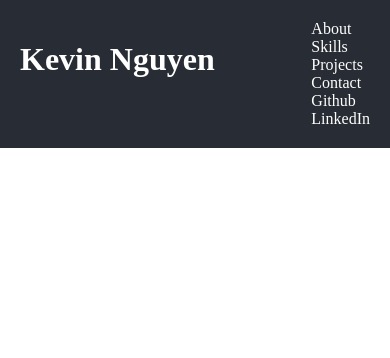
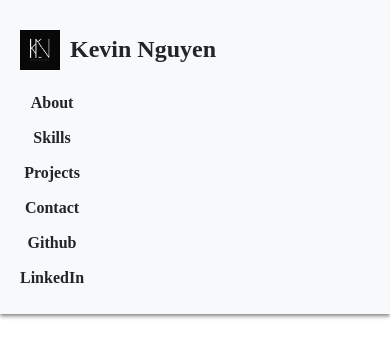
Before and after one commit to KevWin717/personal-portfolio, a React (Create React App) app: page / in a window 390 px wide. Shown: the top 358 px of the page. Built offline with nearby package versions, Linux system fonts and the light colour scheme.

Commit message:
Update header layout and styling with logo and navigation

```diff
--- a/src/components/Header.css
+++ b/src/components/Header.css
@@ -1,14 +1,98 @@
 header {
     display: flex;
     justify-content: space-between;
-    background-color: #282c34;
+    align-items: center;
+    background-color: #f8f9fa;
     padding: 20px;
-    color: white;
+    color: #212529;
+    box-shadow: 0 2px 4px rgba(0, 0, 0, 0.5);
 }
 
-nav a {
+.logo-content {
     display: flex;
+    align-items: center;
+    margin-bottom: 10px;
+    font-weight: bolder;
+}
+
+.logo-content img {
+    height: 60px;
+    width: auto;
+}
+
+.logo-content h1 {
+    margin-left: 10px;
+    font-size: 1.8em;
+    color: #212529;
+}
+
+.nav-links {
+    display: flex;
+    list-style-type: none;
+    margin: 0;
+    padding: 0;
+    gap: 5px;
+
+}
+
+.nav-links a {
+    color: #212529;
     text-decoration: none;
-    list-style-type: none;
-    color: white;
+    font-weight: bold;
+    transition: color 0.3s ease;
+    padding: 5px 0;
 }
+
+.nav-links li {
+    margin-left: 20px;
+}
+
+.nav-links li:first-child {
+    margin-left: 0;
+}
+
+.nav-links a:hover {
+    color: #495057;
+}
+
+.nav-links a::after {
+    content: '';
+    display: block;
+    width: 0%;
+    height: 2px;
+    background: #495057;
+    transition: width 0.3s;
+}
+
+.nav-links a:hover::after {
+    width: 100%;
+}
+
+@media (max-width: 768px) {
+    header {
+        flex-direction: column;
+        align-items: flex-start;
+    }
+
+    .logo-content {
+        margin-bottom: 10px;
+    }
+
+    .nav-links {
+        flex-direction: column;
+        width: 100%;
+    }
+
+    .nav-links li {
+        margin: 10px 0;
+        text-align: left;
+    }
+
+    .logo-content img {
+        height: 40px;
+    }
+
+    .logo-content h1 {
+        font-size: 1.5em;
+    }
+}
--- a/src/components/Header.js
+++ b/src/components/Header.js
@@ -5,14 +5,19 @@ function Header() {
     console.log('Header component rendered'); //debug
     return (
         <header>
+            <div className='logo-content'>
+                <img src='/images/logo.jpeg'/>
                 <h1>Kevin Nguyen</h1>
+            </div>
             <nav>
+                <ul className='nav-links'>
                     <a href="#about">About</a>
                     <a href="#skills">Skills</a>
                     <a href="#projects">Projects</a>
                     <a href="#contact">Contact</a>
                     <a href="https://github.com/KevWin717" target="_blank" rel="noopener noreferrer">Github</a>
                     <a href="https://linkedin.com/in/kevinnguyen717" target="_blank" rel="noopener noreferrer">LinkedIn</a>
+                </ul>
             </nav>
         </header>
     );
```
Lines whose indentation alone changed are shown as unchanged.
